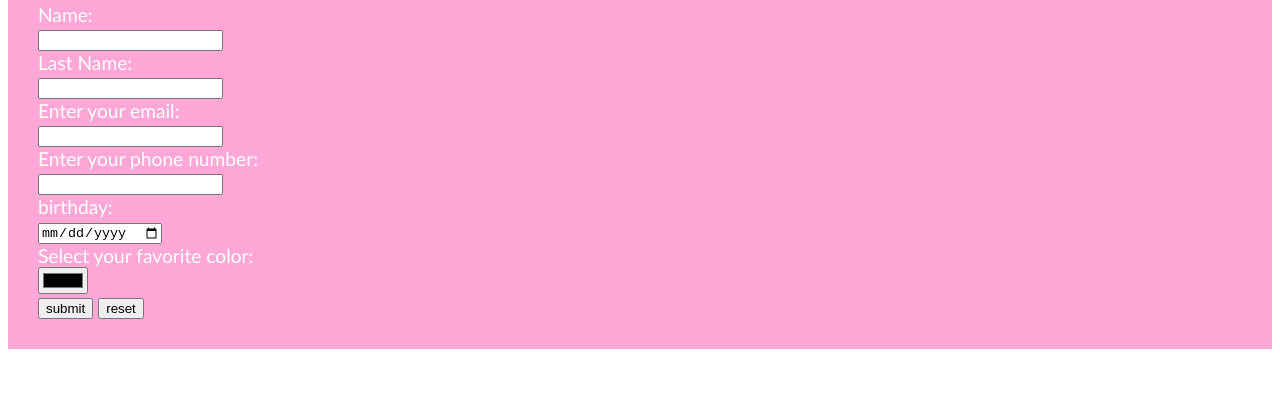
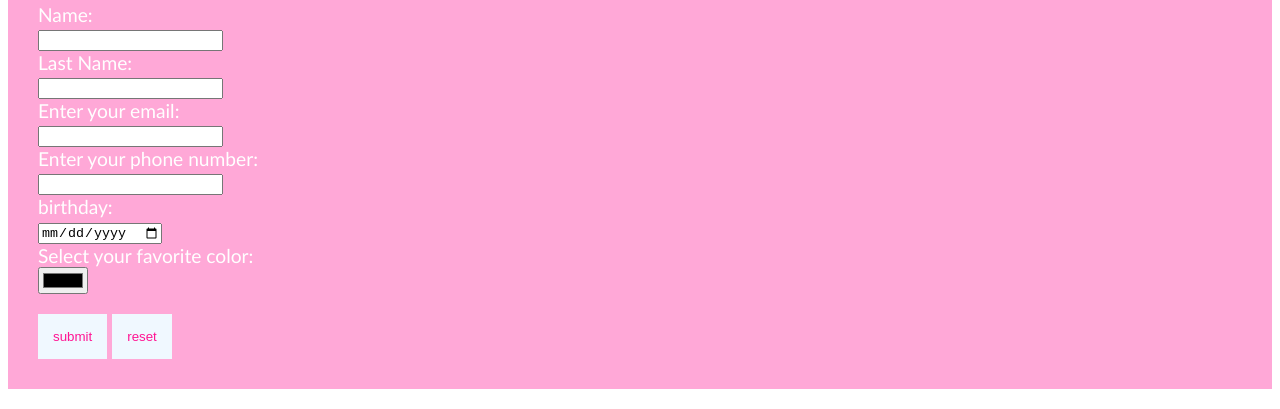
Before and after one commit to zeyno12/first-project, a plain HTML site: page css/index9.html in a window 1280 px wide. Shown: the part 4005-4414 px from the top of the page. Drawn offline with Linux system fonts and the light colour scheme.

Commit message:
facebook project

```diff
--- a/css/style9.css
+++ b/css/style9.css
@@ -182,9 +182,10 @@ form{
     font-size: larger;
     font-family: 'Gill Sans', 'Gill Sans MT', Calibri, 'Trebuchet MS', sans-serif;
 }
- form [type="submit"] [type="reset"] {
+ form [type="submit"], [type="reset"] {
 background-color: aliceblue;
 color: deeppink;
-padding: 30px;
+padding: 15px;
 border: none;
+margin-top: 20px;
 }
```
